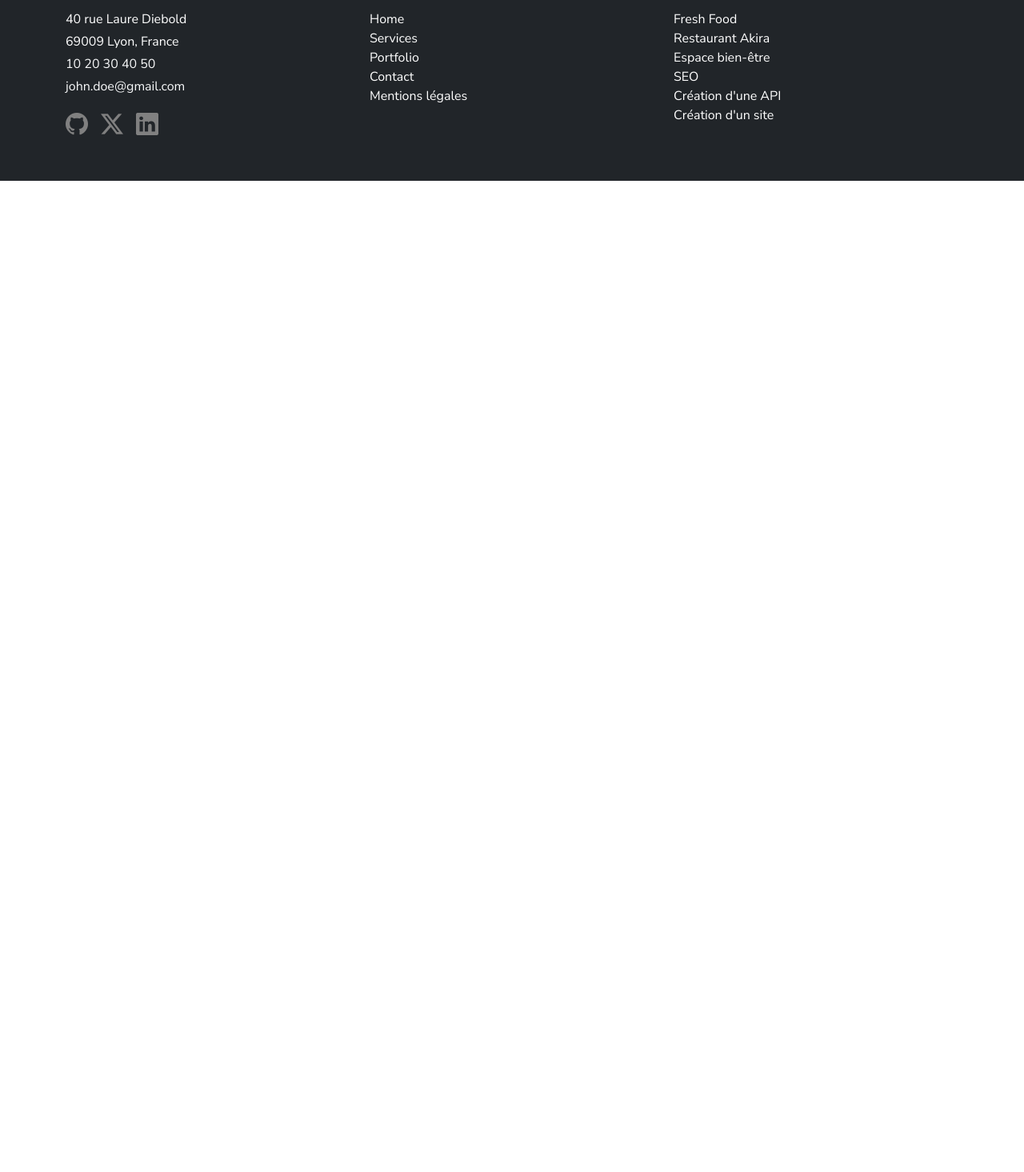
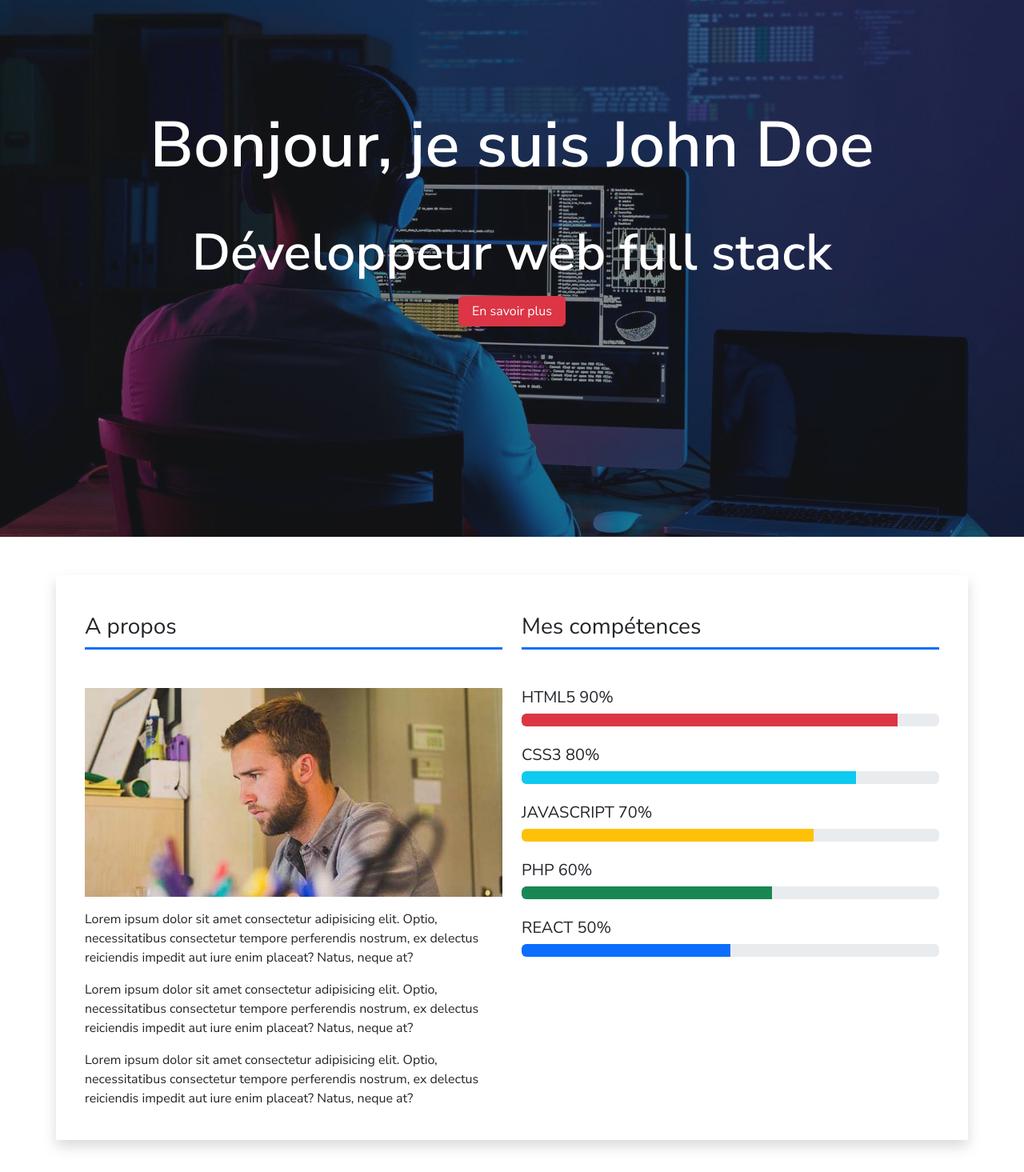
Before and after one commit to alexiszirnhelt-ai/portfolio-20, a React (Vite) app: page / in a window 1280 px wide. Shown: the part 185-1650 px from the top of the page at 80% size. Before the commit the page ends 800 px from the top, so only its background shows below. Built offline with nearby package versions, Linux system fonts and the light colour scheme.

Commit message:
add content home.jsx

```diff
--- a/src/pages/Home.jsx
+++ b/src/pages/Home.jsx
@@ -1,7 +1,67 @@
+import herobg from "../assets/images/hero-bg.jpg"
+import aboutImg from "../assets/images/john-doe-about.jpg"
+
 function Home () {
     return (
         <>
-            <h1>Home</h1>
+        {/*Home-hero*/}
+            <section className="home-hero position-relative vh-100 d-flex align-items-center" style={{background:`url(${herobg})`, backgroundSize:"cover", backgroundPosition:"center",backgroundRepeat:"no-repeat"}}>
+            <div className="position-absolute top-0 start-0 w-100 h-100 bg-dark" style={{opacity:0.5}}></div>
+                <div className="container position-relative z-1 text-center text-white">
+                    <h1 className="display-1 fw-bold">Bonjour, je suis John Doe</h1>
+                    <h2 className="display-3 fw-bold mt-5">Développeur web full stack</h2>
+                    <button type="button" className="btn btn-danger mt-2 px-3" data-bs-toggle="modal" data-bs-target="#githbModal">En savoir plus</button>
+                </div>
+            </section>
+
+        {/*About + skills*/}
+            <section className="py-5 mt-4">
+                <div className="container shadow border-0 p-4 row g-4 mx-auto">
+                    {/*About*/}
+                    <div className="col-12 col-lg-6">
+                        <h3 className="mb-5 border-bottom border-primary border-3 pb-2">A propos</h3>
+                        <img src={aboutImg} alt="John Doe Profile" className="img-fluid w-100 mb-3"/>
+                        <p className="mb-3">Lorem ipsum dolor sit amet consectetur adipisicing elit. Optio, necessitatibus consectetur tempore perferendis nostrum, ex delectus reiciendis impedit aut iure enim placeat? Natus, neque at?</p>
+                        <p className="mb-3">Lorem ipsum dolor sit amet consectetur adipisicing elit. Optio, necessitatibus consectetur tempore perferendis nostrum, ex delectus reiciendis impedit aut iure enim placeat? Natus, neque at?</p>
+                        <p className="mb-3">Lorem ipsum dolor sit amet consectetur adipisicing elit. Optio, necessitatibus consectetur tempore perferendis nostrum, ex delectus reiciendis impedit aut iure enim placeat? Natus, neque at?</p>
+                    </div>
+                    {/* Skills */}
+                    <div className="col-12 col-lg-6">
+                        <h3 className="mb-5 border-bottom border-primary border-3 pb-2">Mes compétences</h3>
+                        <div className="mb-4">
+                            <h4 className="fs-5">HTML5 90%</h4>
+                            <div className="progress">
+                                <div className="progress-bar bg-danger" style={{width:"90%"}}></div>
+                            </div>
+                        </div>
+                        <div className="mb-4">
+                            <h4 className="fs-5">CSS3 80%</h4>
+                            <div className="progress">
+                                <div className="progress-bar bg-info" style={{width:"80%"}}></div>
+                            </div>
+                        </div>
+                        <div className="mb-4">
+                            <h4 className="fs-5">JAVASCRIPT 70%</h4>
+                            <div className="progress">
+                                <div className="progress-bar bg-warning" style={{width:"70%"}}></div>
+                            </div>
+                        </div>
+                        <div className="mb-4">
+                            <h4 className="fs-5">PHP 60%</h4>
+                            <div className="progress">
+                                <div className="progress-bar bg-success" style={{width:"60%"}}></div>
+                            </div>
+                        </div>
+                        <div className="mb-4">
+                            <h4 className="fs-5">REACT 50%</h4>
+                            <div className="progress">
+                                <div className="progress-bar bg-primary" style={{width:"50%"}}></div>
+                            </div>
+                        </div>
+                    </div>
+                    {/* ----- */}
+                </div>
+            </section>
         </>
     )
 }
```
